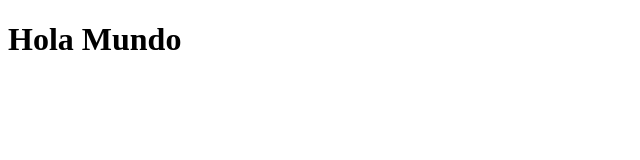
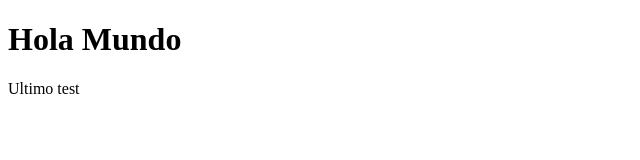
Before and after one commit to maiesquivel/testgit, a plain HTML site: page index.html in a window 1280 px wide. Shown: the full height of the page, 0-640 px from the left. Drawn offline with Linux system fonts and the light colour scheme.

Commit message:
commit test

```diff
--- a/index.html
+++ b/index.html
@@ -3,5 +3,6 @@
 <head></head>
 <body>
     <h1>Hola Mundo</h1>
+    <p>Ultimo test</p>
 </body>
 </html>
```
